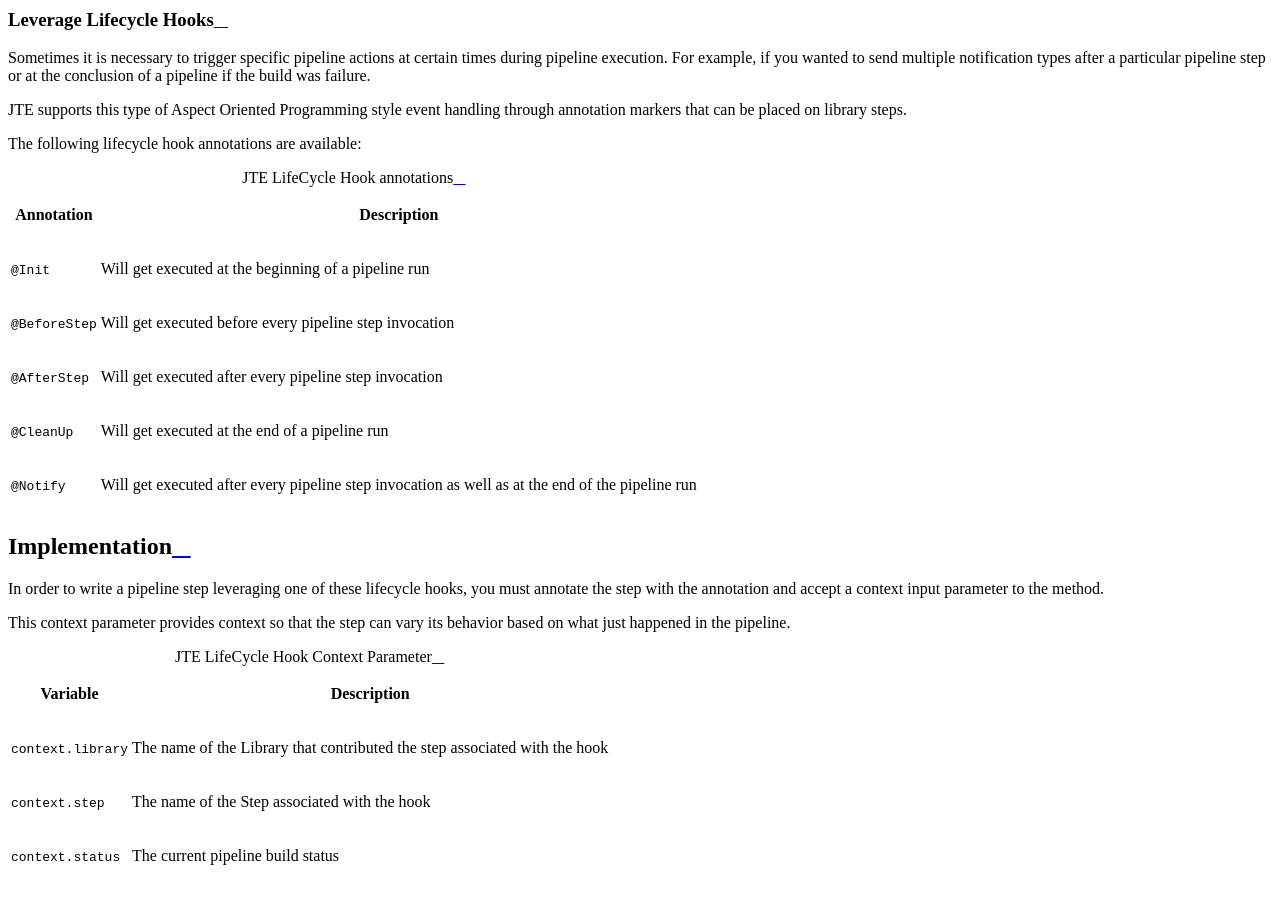
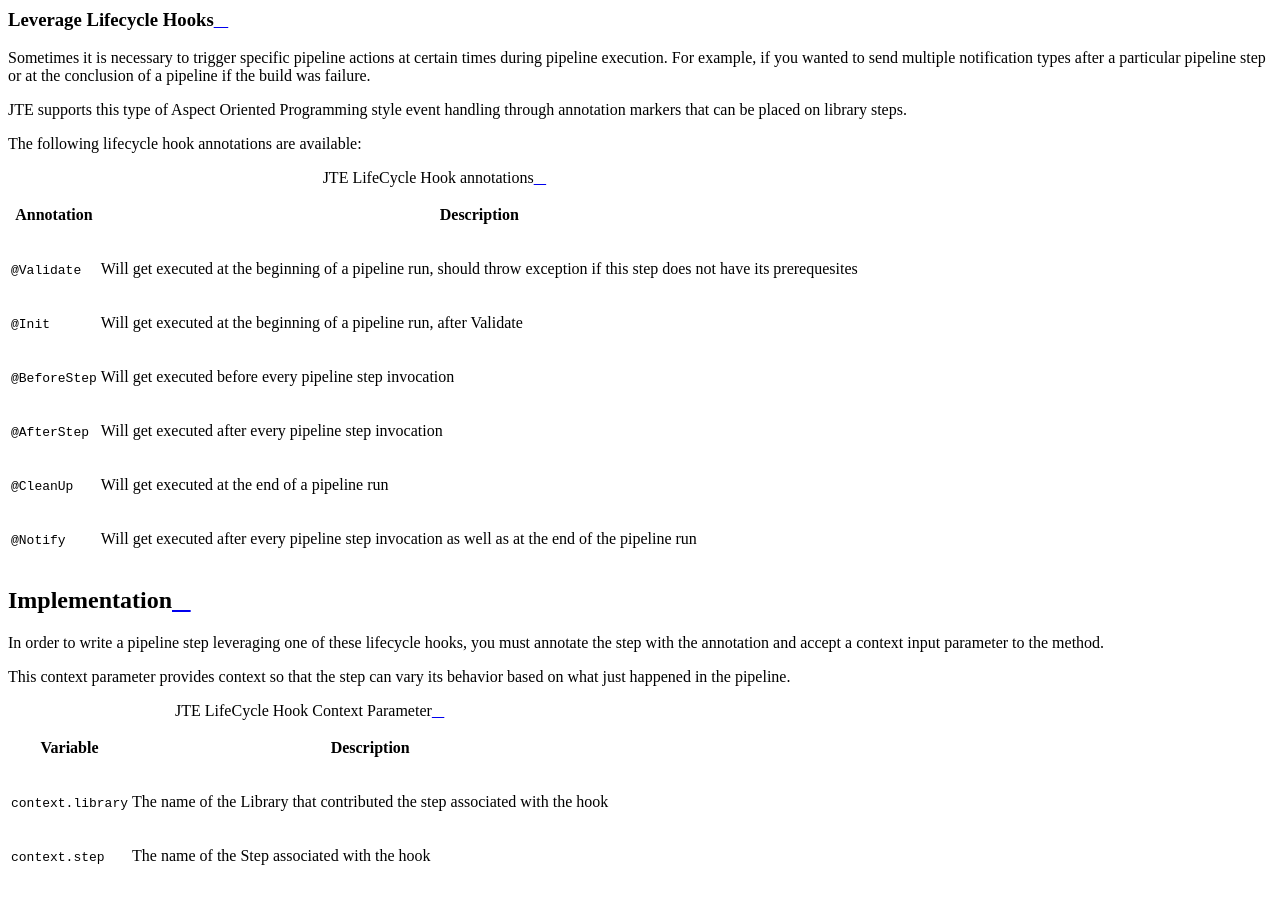
Before and after one commit to boozallen/jenkins-templating-engine, a Sphinx documentation site: the page built from docs/pages/Library_Development/lifecycle_hooks.rst, in a window 1280 px wide and 900 px high, scrolled down 501 px. Built offline with Sphinx 7.4.7 and the Read the Docs theme 2.0.0, drawn with Linux system fonts in a browser that asks for light colours.

Commit message:
adding validate annotation to JTE Docs 'lifecycle hooks'

```diff
--- a/docs/pages/Library_Development/lifecycle_hooks.rst
+++ b/docs/pages/Library_Development/lifecycle_hooks.rst
@@ -18,7 +18,8 @@
    :align: center
    :header: "Annotation", "Description"
 
-    "``@Init``", "Will get executed at the beginning of a pipeline run"
+    "``@Validate``", "Will get executed at the beginning of a pipeline run, should throw exception if this step does not have its prerequesites"
+    "``@Init``", "Will get executed at the beginning of a pipeline run, after Validate"
     "``@BeforeStep``", "Will get executed before every pipeline step invocation"
     "``@AfterStep``", "Will get executed after every pipeline step invocation"
     "``@CleanUp``", "Will get executed at the end of a pipeline run"
```
